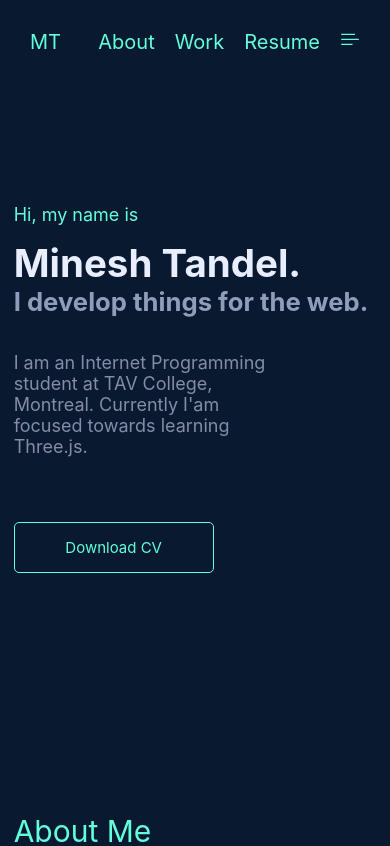
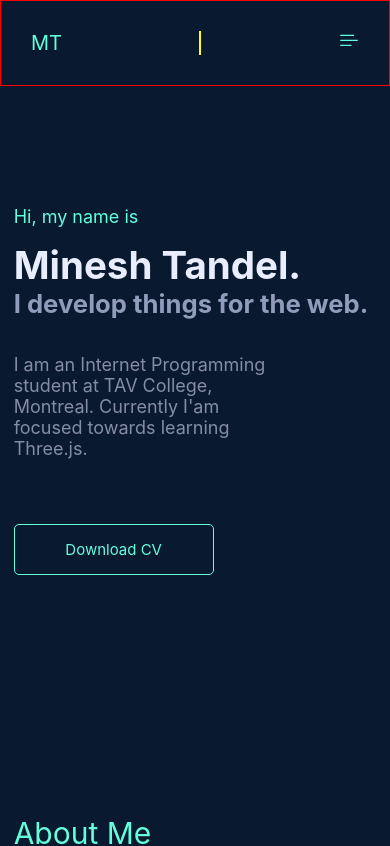
Before and after one commit to Minesh6684/react-portfolio, a React (Create React App) app: page / in a window 390 px wide. Shown: the top 846 px of the page. Built offline with nearby package versions, Linux system fonts and the light colour scheme.

Commit message:
Hamburger Button responsive feature addition

```diff
--- a/src/components/Header.js
+++ b/src/components/Header.js
@@ -1,20 +1,38 @@
+import { useState } from 'react'
+
 import {VscListSelection} from 'react-icons/vsc'
+import {AiOutlineClose} from 'react-icons/ai'
 
 const Header = ({classname}) => {
+
+    const [menuToggle, setMenuToggle] = useState(false)
+
     const getSection = (section) => {
         section.scrollIntoView({behavior: 'smooth'})
+        const headerMenu = document.querySelector('.header-nav-links')
+        headerMenu.className = 'header-nav-links'
+        setMenuToggle(!menuToggle)
     }
+
+    const toggleHeaderMenu = () => {
+      const headerMenu = document.querySelector('.header-nav-links')
+      headerMenu.className === 'header-nav-links' ? headerMenu.className += " responsive" : headerMenu.className = 'header-nav-links'
+      setMenuToggle(!menuToggle)
+    }
+
   return (
     <div className={`header ${classname}`}>
       <div className="header-logo">MT</div>
-      <div className='header-nav'>
+      <div style={{border: '1px solid yellow'}} className='responsive-menu'>
+        <div className='outside-menu'></div>
         <ul className='header-nav-links'>
+            {menuToggle && <AiOutlineClose className='header-nav-listIcon' onClick={toggleHeaderMenu}/>}
             <li onClick={() => getSection(document.getElementById('about'))}>About</li>
             <li onClick={() => getSection(document.getElementById('work'))}>Work</li>
             <li>Resume</li>
         </ul>
-        <VscListSelection className='header-nav-listIcon'/>
       </div>
+      {!menuToggle && <VscListSelection className='header-nav-listIcon' onClick={toggleHeaderMenu}/>}
     </div>
   )
 }
--- a/src/index.css
+++ b/src/index.css
@@ -44,10 +44,6 @@ body {
   transition-timing-function: ease-in;
 }
 
-.header-nav {
-  display: flex;
-}
-
 .header-nav-links {
   list-style-type: none;
   display: flex;
@@ -61,6 +57,12 @@ body {
 .header-nav-links > li:hover {
   cursor: pointer;
   color:#e9eeff;
+}
+
+.header-nav-listIcon {
+  display: none;
+  color: #63fedb;
+  z-index: 2;
 }
 
 .intro {
@@ -467,6 +469,39 @@ a{
 }
 
 @media only screen and (max-width: 610px){
+  .header {
+    border: 1px solid red;
+  }
+
+  .responsive-menu {
+
+  }
+
+  .header-nav-links {
+    display: flex;
+    flex-direction: column;
+    justify-content: space-around;
+    border: 1px solid red;
+
+    position: fixed;
+    top: 0px;
+    left: 100%;
+    height: 100vh;
+    z-index: 1;
+
+    width: 65%;
+    background-color: #16243c;
+    border-radius: 5px;
+  }
+
+  .header-nav-listIcon {
+    display: block;
+  }
+
+  .responsive {
+    left: 0;
+    transition: all 0.5s;
+  }
 
   .intro {
     width: 93%;
```
